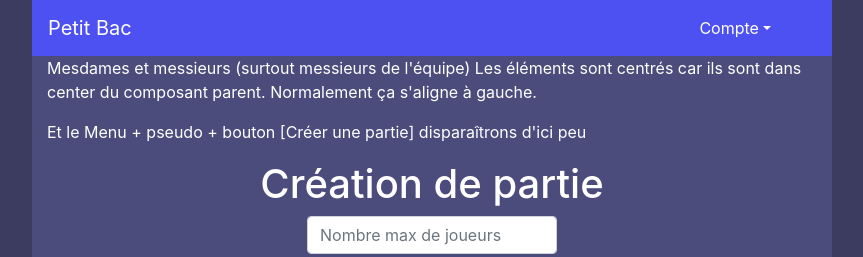
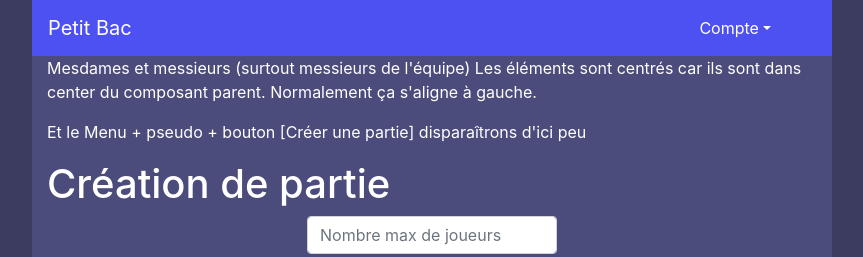
Before and after one commit to OnyJ/PetitBacAppReact, a React (Create React App) app: page /create_game in a window 1280 px wide. Shown: the top 257 px of the page, without its empty margins (208-1071 px from the left). Built offline with nearby package versions, Linux system fonts and the light colour scheme; no server answers.

Commit message:
Update CreateGame.jsx
remove "text-center" className conflicting with new development branch

```diff
--- a/src/game/CreateGame/pages/CreateGame.jsx
+++ b/src/game/CreateGame/pages/CreateGame.jsx
@@ -104,7 +104,7 @@ import { Button, Form } from "react-bootstrap";
                   Et le Menu + pseudo + bouton [Créer une partie] disparaîtrons d'ici
                   peu
                 </p>
-                <h1 className="text-center">Création de partie</h1>
+                <h1>Création de partie</h1>
                 <form onSubmit={create}>
                   <input
                     type="number"
```
